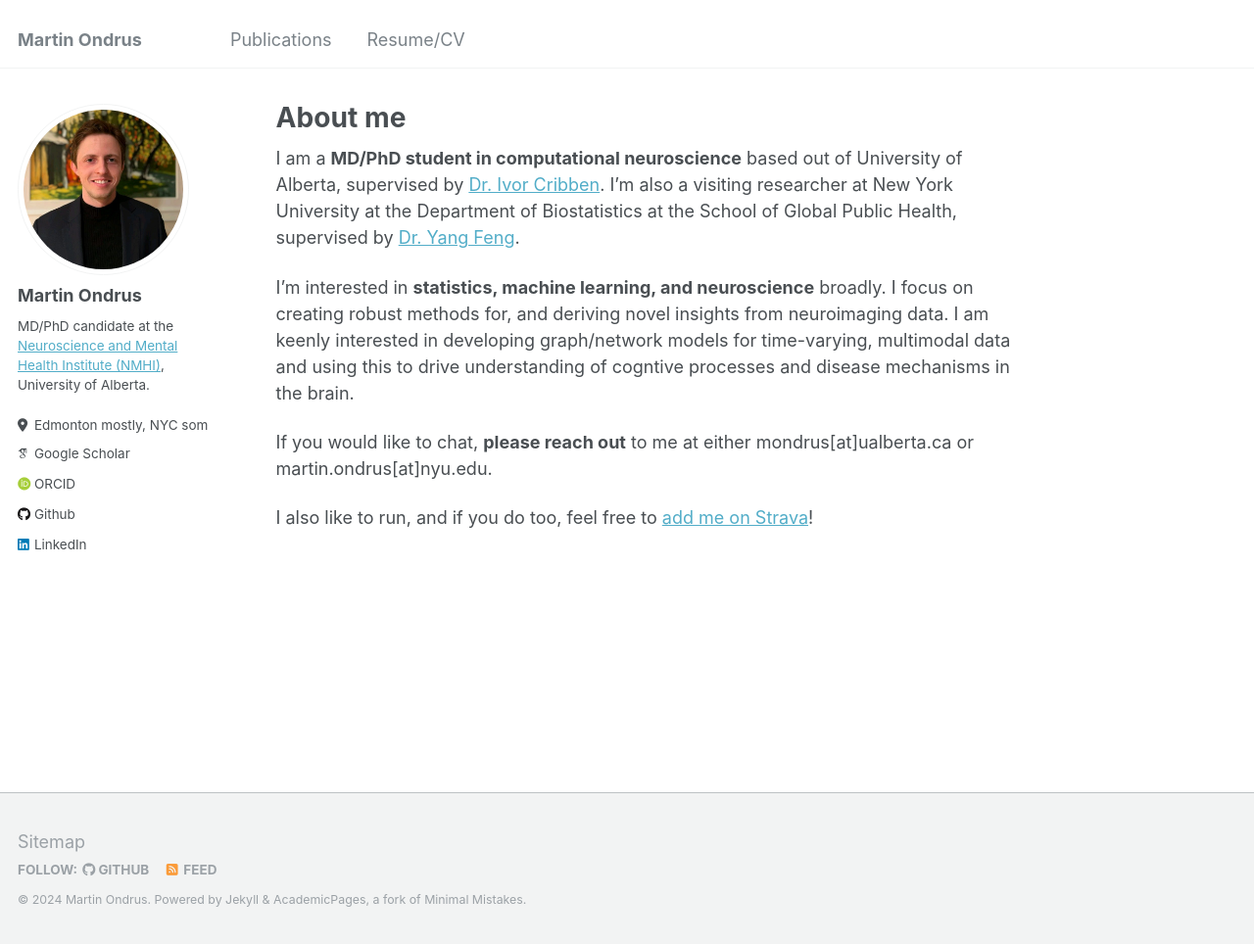
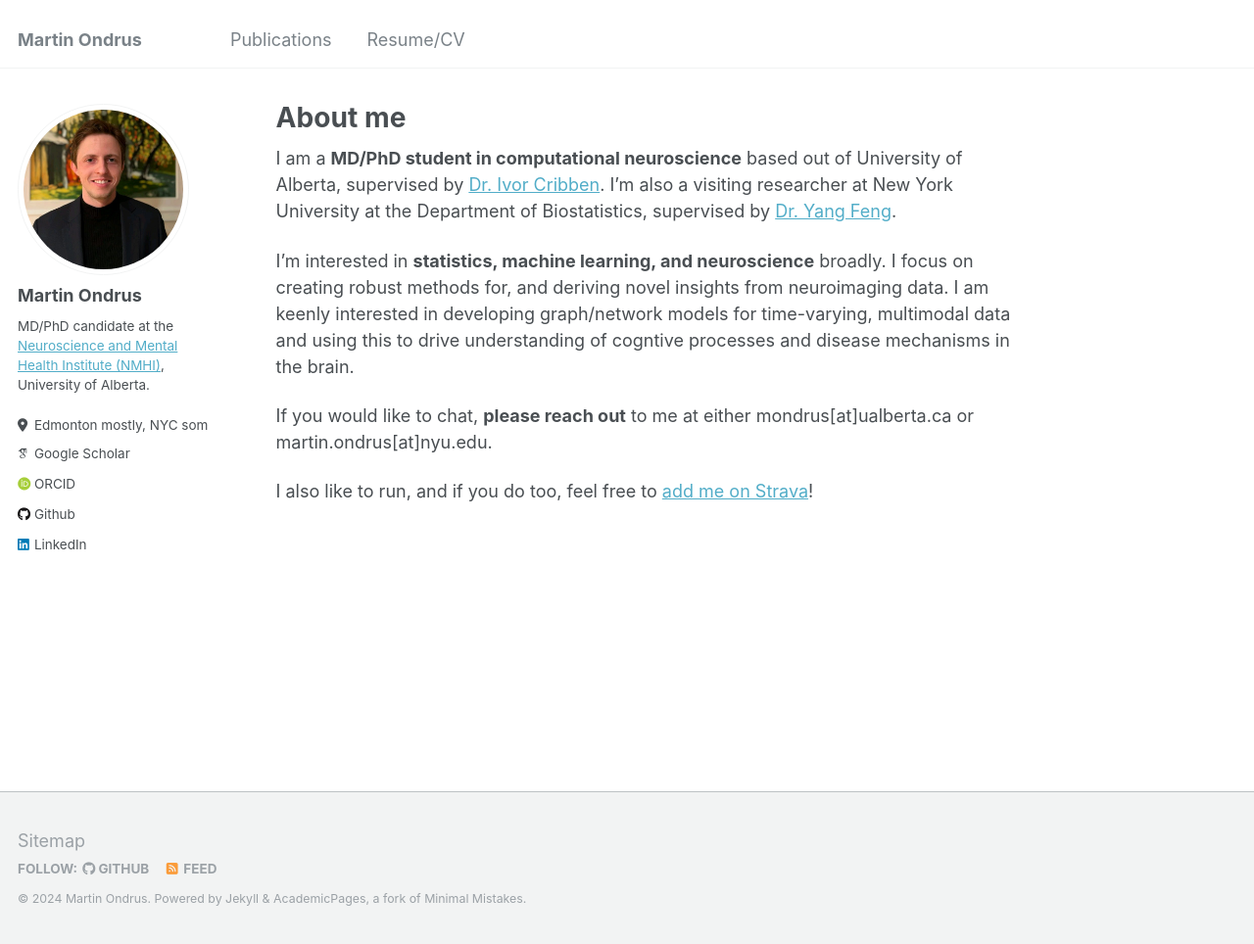
Before and after one commit to mondrus96/mondrus96.github.io, a Jekyll site: the page built from _pages/about.md, in a window 1280 px wide and 964 px high. Shown: the whole window at 98% size. Built offline with Jekyll 4.4.1, drawn with Linux system fonts in a browser that asks for light colours; some web fonts are replaced.

Commit message:
changed about me a little bit

```diff
--- a/_pages/about.md
+++ b/_pages/about.md
@@ -7,7 +7,7 @@ redirect_from:
   - /about.html
 ---
 
-I am a **MD/PhD student in computational neuroscience** based out of University of Alberta, supervised by [Dr. Ivor Cribben](https://apps.ualberta.ca/directory/person/cribben). I'm also a visiting researcher at New York University at the Department of Biostatistics at the School of Global Public Health, supervised by [Dr. Yang Feng](https://yangfeng.hosting.nyu.edu/).
+I am a **MD/PhD student in computational neuroscience** based out of University of Alberta, supervised by [Dr. Ivor Cribben](https://apps.ualberta.ca/directory/person/cribben). I'm also a visiting researcher at New York University at the Department of Biostatistics, supervised by [Dr. Yang Feng](https://yangfeng.hosting.nyu.edu/).
 
 I'm interested in **statistics, machine learning, and neuroscience** broadly. I focus on creating robust methods for, and deriving novel insights from neuroimaging data. I am keenly interested in developing graph/network models for time-varying, multimodal data and using this to drive understanding of cogntive processes and disease mechanisms in the brain.
 
```
